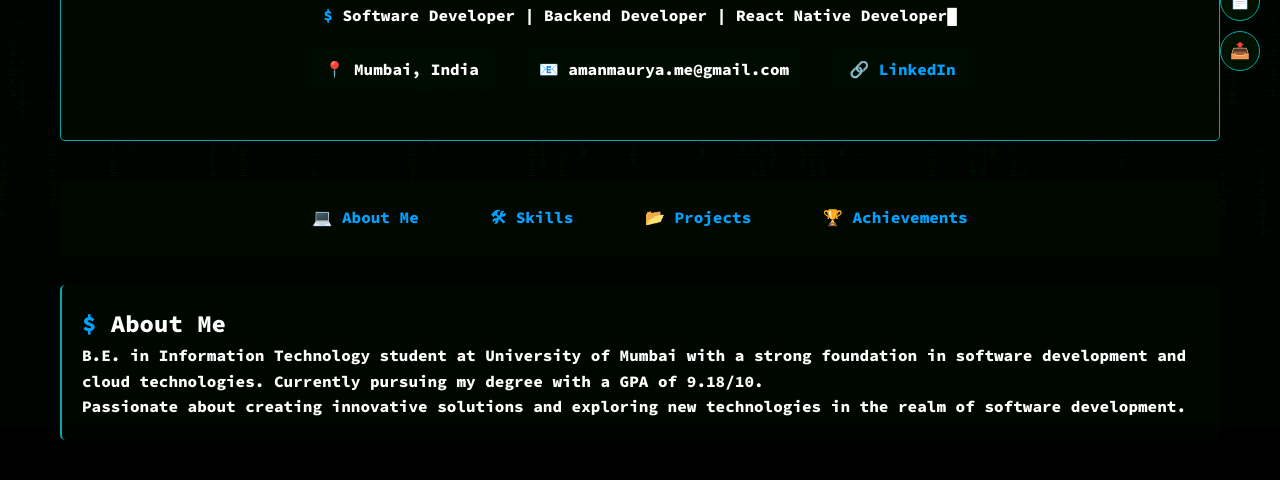
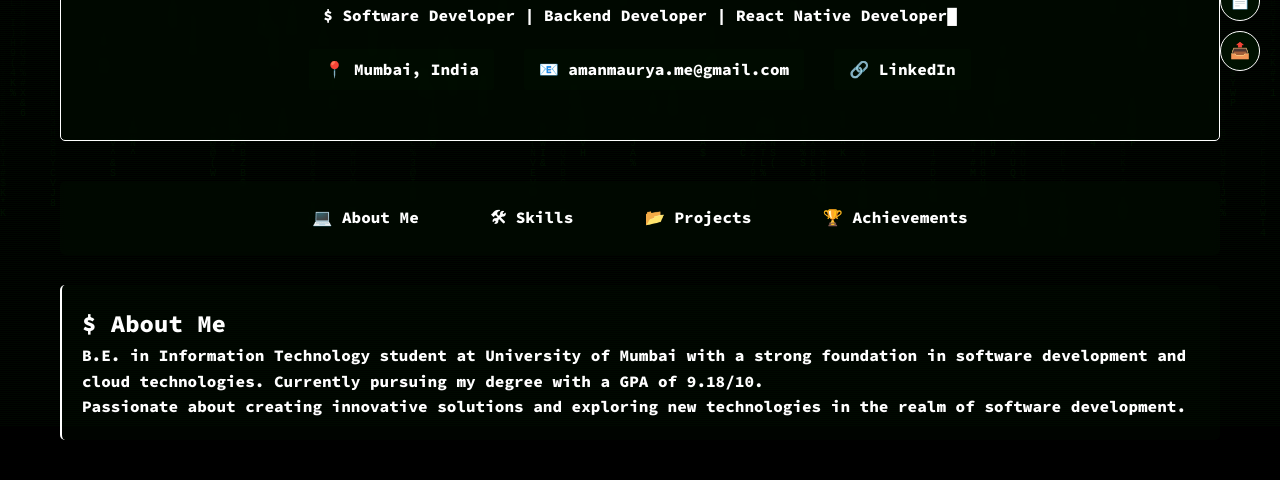
Before and after one commit to amanmaurya7/Portfolio, a plain HTML site: page index.html in a window 1280 px wide. Shown: the part 374-854 px from the top of the page. Drawn offline with Linux system fonts and the light colour scheme.

Commit message:
added more features

```diff
--- a/index.html
+++ b/index.html
@@ -14,11 +14,11 @@
     <style>
 
     :root {
-            --primary: #00a2ff;
+            --primary: #ffffff;
             --secondary: #004400;
             --bg: #000000;
             --text: #ffffff;
-            --accent: #00aaaa;
+            --accent: #ffffff;
             --glow: 0 0 10px var(--primary);
         }
 
```
